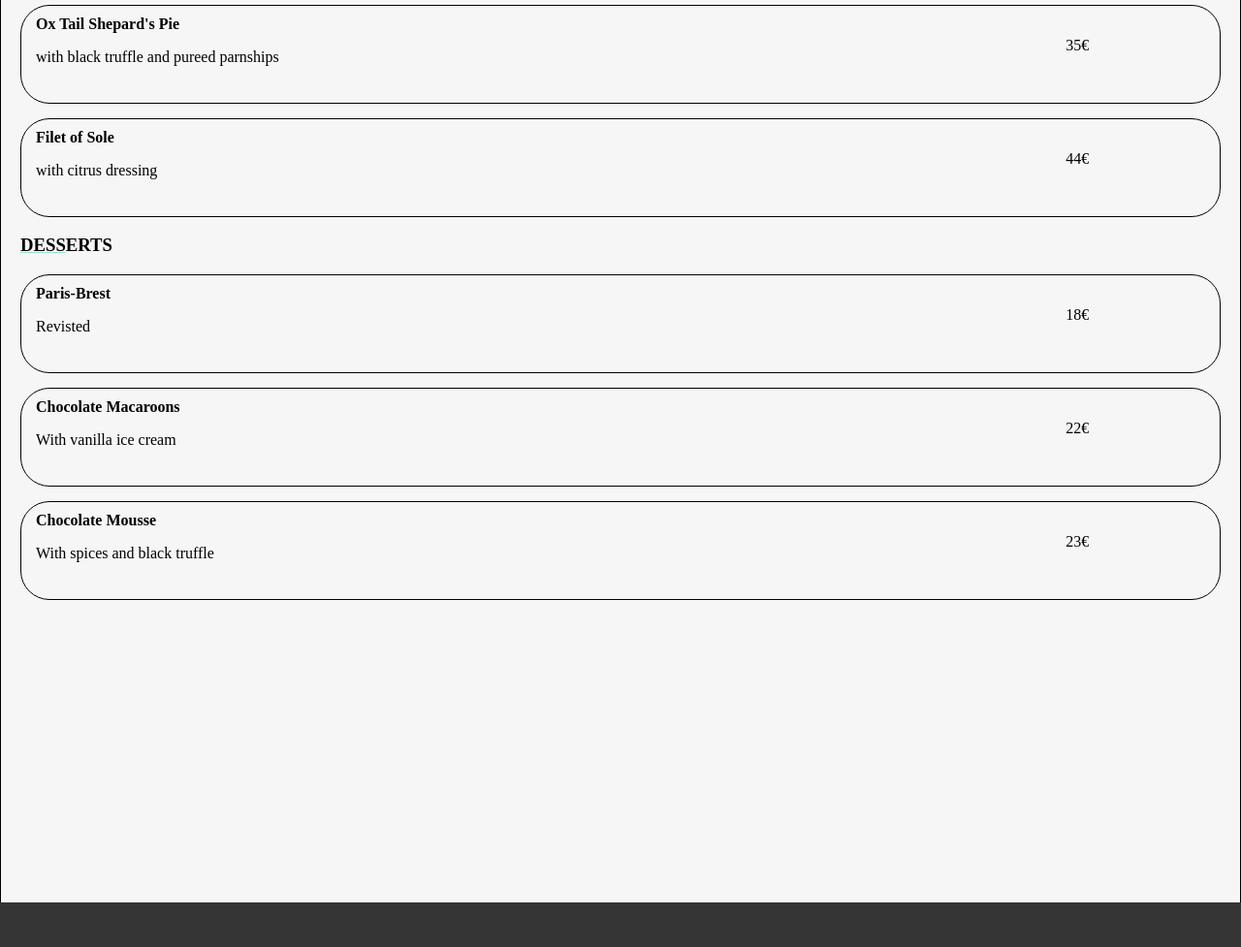
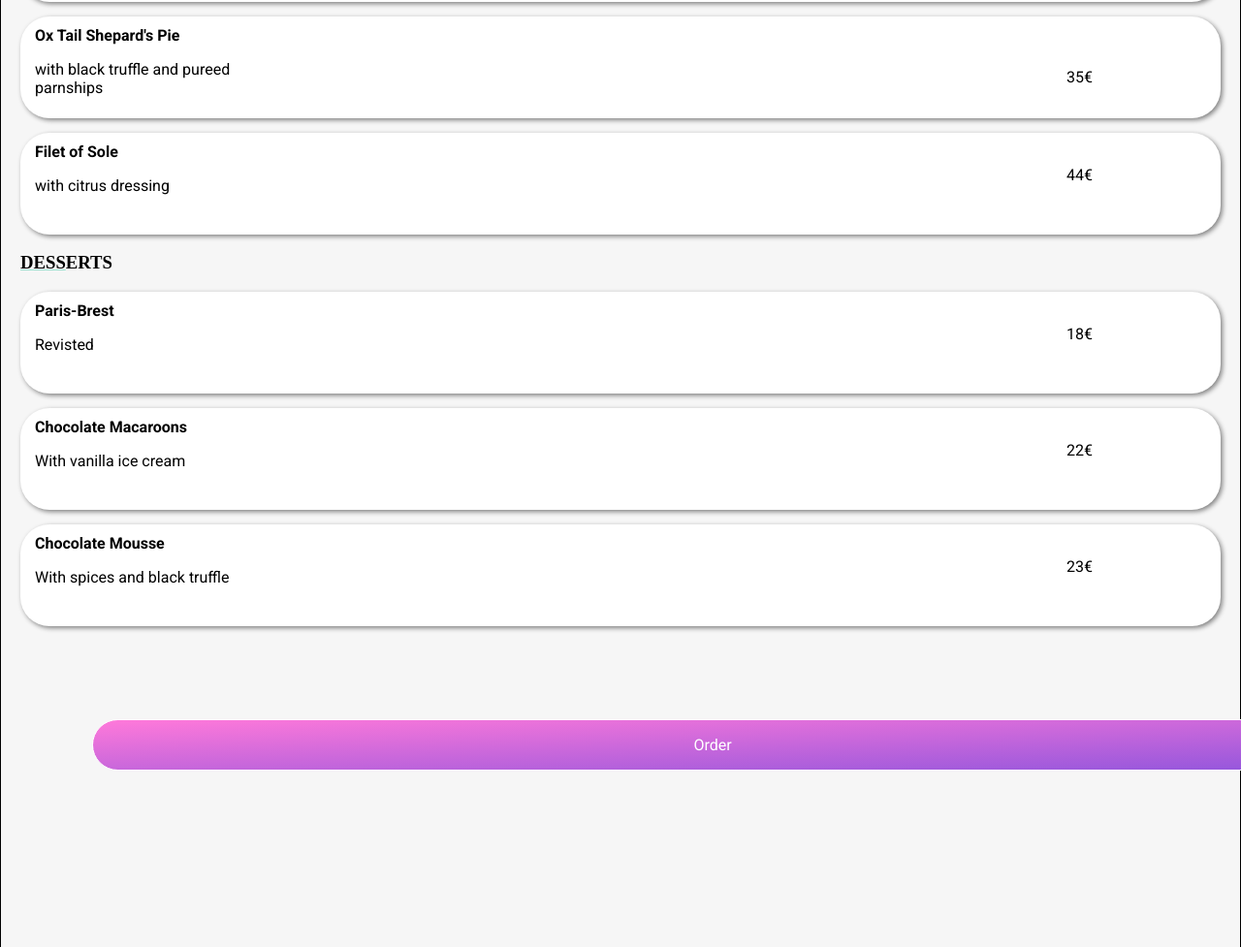
Before and after one commit to Rappson/ohmyfood, a website: page Menu/palette.html in a window 1280 px wide. Shown: the part 980-1957 px from the top of the page at 97% size. Drawn offline with Linux system fonts and the light colour scheme; a web font is replaced by a local one.

Commit message:
mise en place du btn order

```diff
--- a/Menu/palette.html
+++ b/Menu/palette.html
@@ -49,7 +49,7 @@
 
                 <div class="choice choice_entree">
                     <h4>Escargot</h4>
-                    <p>With southern French spices</p>
+                    <p class="main_paragraph">With southern French spices</p>
                     <p class="price">25€</p>
                 </div>
 
@@ -61,7 +61,7 @@
 
                 <div class="choice choice_entree">
                     <h4>Fried egg</h4>
-                    <p>...</p>
+                    <p class="main_paragraph">...</p>
                     <p class="price">20€</p>
                 </div>
             </section>
@@ -71,19 +71,19 @@
 
                 <div class="choice choice_main_dish">
                     <h4>Herb-Encrusted Steak</h4>
-                    <p>With delicately sliced and seasoned vegetables</p>
+                    <p class="main_paragraph">With delicately sliced and seasoned vegetables</p>
                     <p class="price">40€</p>
                 </div>
 
                 <div class="choice choice_main_dish">
                     <h4>Ox Tail Shepard's Pie</h4>
-                    <p>with black truffle and pureed parnships</p>
+                    <p class="main_paragraph">with black truffle and pureed parnships</p>
                     <p class="price">35€</p>
                 </div>
 
                 <div class="choice choice_main_dish">
                     <h4>Filet of Sole</h4>
-                    <p>with citrus dressing</p>
+                    <p class="main_paragraph">with citrus dressing</p>
                     <p class="price">44€</p>
                 </div>
             </section>
@@ -93,19 +93,19 @@
 
                 <div class="choice choice_dessert">
                     <h4>Paris-Brest</h4>
-                    <p>Revisted</p>
+                    <p class="main_paragraph">Revisted</p>
                     <p class="price">18€</p>
                 </div>
 
                 <div class="choice choice_dessert">
                     <h4>Chocolate Macaroons</h4>
-                    <p>With vanilla ice cream</p>
+                    <p class="main_paragraph">With vanilla ice cream</p>
                     <p class="price">22€</p>
                 </div>
 
                 <div class="choice choice_dessert">
                     <h4>Chocolate Mousse</h4>
-                    <p>With spices and black truffle</p>
+                    <p class="main_paragraph">With spices and black truffle</p>
                     <p class="price">23€</p>
                 </div>
 
--- a/sass/menu.scss
+++ b/sass/menu.scss
@@ -95,18 +95,23 @@ main{
         margin-bottom: 380px;
     }
     .choice{
-        border: 1px solid black;
         border-radius: 30px;
+        box-shadow: 2px 2px 5px grey;
+        background-color: white;
         display: flex;
         flex-direction: column;
-        height: 100px;
+        height: 105px;
         padding-left: 15px;
         cursor: pointer;
         margin-bottom: 15px;
+        font-family: 'Roboto';
 
         h4{
             margin-top: 10px;
             margin-bottom: 0;
+        }
+        .main_paragraph{
+            width: 260px;
         }
         .price{
             position: relative;
@@ -114,6 +119,20 @@ main{
             left: 87%;
         }
     }
+}
+
+.btn_order{
+    position: relative;
+    bottom: 365px;
+    left: 95px;
+    border: 1px solid white;
+    background: $color-gradient;
+    color: $color-white;
+    border-radius: 30px;
+    display: flex;
+    justify-content: center;
+    font-family: 'Roboto';
+    cursor: pointer;
 }
 
 //footer
```
Also changed, not shown: style/menu.css, 1 other file.
